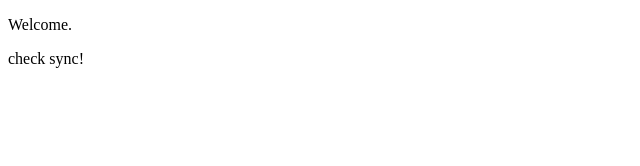
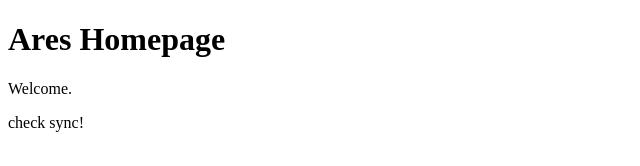
Before and after one commit to TitanAres/titanares.github.io, a plain HTML site: page index.html in a window 1280 px wide. Shown: the whole page, without its empty margins (0-640 px from the left). Drawn offline with Linux system fonts and the light colour scheme.

Commit message:
Update lecture2 Notes

```diff
--- a/index.html
+++ b/index.html
@@ -5,6 +5,7 @@
   <title>SlenderAresxx</title>
 </head>
 <body>
+  <h1>Ares Homepage</h1>
   <p>Welcome.</p>
   <p>check sync!</p>
 </body>
```
Also changed, not shown: 1 other file.
